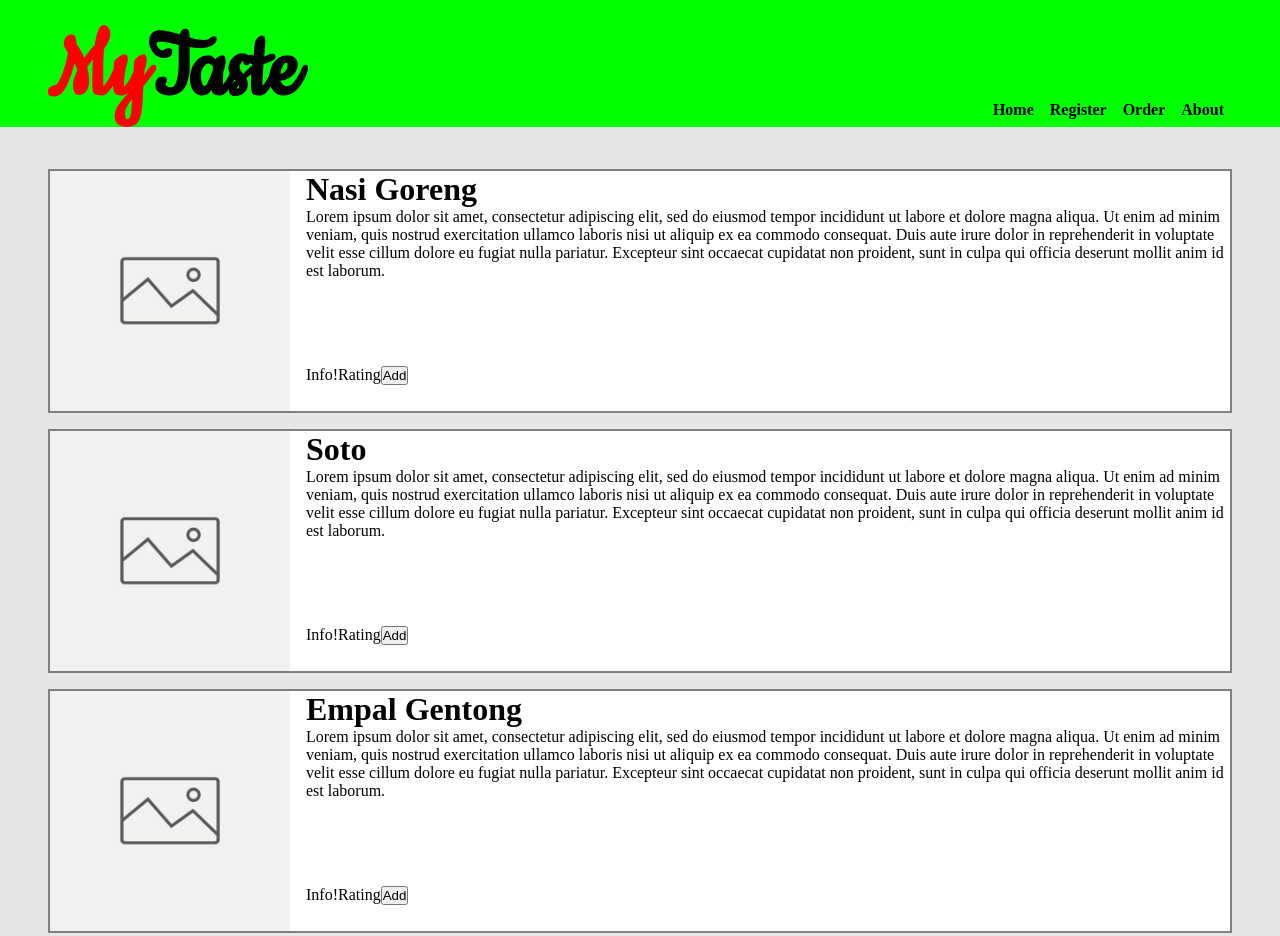
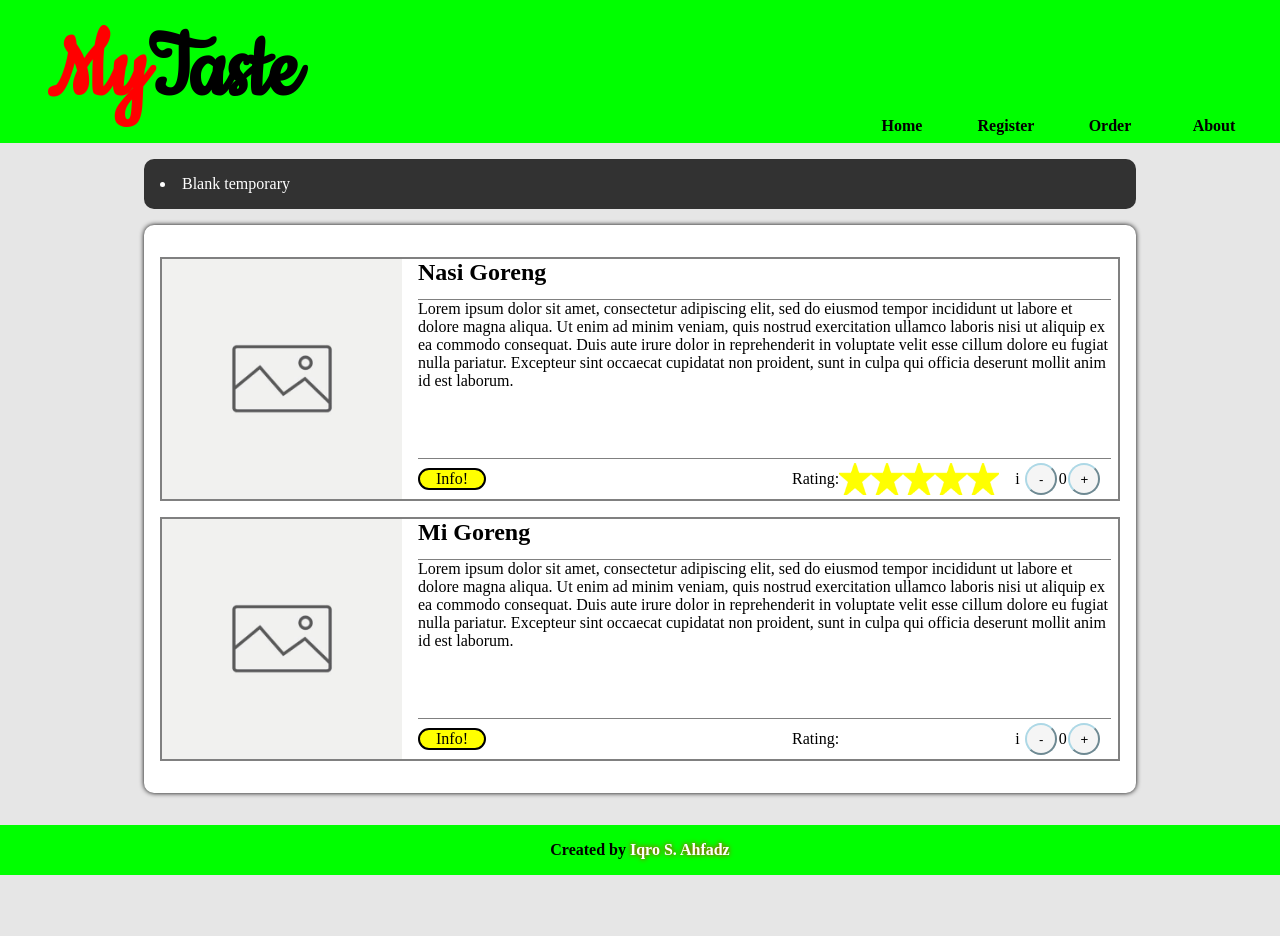
Before and after one commit to 1QOO/Restaurant-Website, a plain HTML site: page order.htm in a window 1280 px wide. Shown: the top 936 px of the page. After the commit the page ends 875 px from the top, so only its background shows below. Drawn offline with Linux system fonts and the light colour scheme.

Commit message:
finished info, rating, and order buttons temporary.

```diff
--- a/index.htm
+++ b/order.htm
@@ -9,6 +9,8 @@
     <link rel="preconnect" href="https://fonts.gstatic.com" crossorigin>
     <link href="https://fonts.googleapis.com/css?family=Cookie&effect=shadow-multiple&display=swap" rel="stylesheet">
     <script type="text/javascript" src="script.js">
+    </script>
+    <script type="text/javascript" src="script2.js">
     </script>
 </head>
 <body>
@@ -25,8 +27,21 @@
         </ul>
     </nav>
 </header>
-<main>
-</main>
+<div id="main-display">
+    <section id="promo-section">
+        <h2>PROMO</h2>
+    </section>
+    <main>
+        <menu id="menu-categories">
+            <li>Blank temporary</li>
+        </menu>
+        <section id="menu-display">
+        </section>
+    </main>
+    <section id="adv-section">
+        <h2>ADV</h2>
+    </section>
+</div>
 <footer>
     Created by <span id="creator-name">Iqro S. Ahfadz</span>
 </footer>
--- a/script.js
+++ b/script.js
@@ -9,35 +9,47 @@ function NewElement(name, attr=null, content=false){
     else return `${openTag}${closeTag}`
 }
 
-function createMenu(dishName, imageURL, dishDesc){
-    let target = document.getElementsByTagName("main")[0];
-
-    target.innerHTML +=
-    NewElement("div", "class=\"menu\"",
-        NewElement("img", `src="assets/img/img_default.jpeg" alt="dish"`, false)+
-        NewElement("div", "class=\"menu-content\"",
-            NewElement("h1", null, dishName)+
-            NewElement("p", null, dishDesc)
-        )+
-        NewElement("div", "class=\"menu-button\"",
-            NewElement("span", null, "Info!")+
-            NewElement("span", null, "Rating")+
-            NewElement("button", null, "Add")
-        )
-    );
-}
-
 let dummyText = "Lorem ipsum dolor sit amet, consectetur adipiscing elit, sed do eiusmod tempor incididunt ut "+
                 "labore et dolore magna aliqua. Ut enim ad minim veniam, quis nostrud exercitation ullamco laboris "+
                 "nisi ut aliquip ex ea commodo consequat. Duis aute irure dolor in reprehenderit in voluptate velit "+
                 "esse cillum dolore eu fugiat nulla pariatur. Excepteur sint occaecat cupidatat non proident, "+
                 "sunt in culpa qui officia deserunt mollit anim id est laborum.";
 
-document.addEventListener("DOMContentLoaded", ()=>{
+function createMenu(dishName, imageURL, dishDesc){
+    let target = document.getElementById("menu-display");
 
-createMenu("Nasi Goreng", "assets/img/curry_1.jpeg", dummyText);
-createMenu("Soto", "assets/img/curry_1.jpeg", dummyText);
-createMenu("Empal Gentong", "assets/img/curry_1.jpeg", dummyText);
-createMenu("Nila Bakar", "assets/img/curry_1.jpeg", dummyText);
+    target.innerHTML +=
+    NewElement("div", "class=\"menu\"",
+        NewElement("img", `src="assets/img/img_default.jpeg" alt="dish"`, false)+
+        NewElement("div", "class=\"menu-content\"",
+            NewElement("h2", null, dishName)+
+            NewElement("p", null, dishDesc)
+        )+
+        NewElement("div", "class=\"menu-actions\"",
+            infoTooltip(dummyText)+
+            NewElement("div", "class=\"rating-content\"", rating())+
+            NewElement("div", "class=\"order-actions\"", orderActions())
+        )
+    );
+}
 
-});
+function infoTooltip (info){
+    let element = NewElement("div", "class=\"info\"", "Info!"+
+                  NewElement("p", "class=\"info-content\" hidden", info));
+
+        return element;
+}
+
+function rating(){
+    let element = NewElement("canvas", "class=\"rating\" style=\"height:4vh;width:20vh;\"", "");
+
+    return `Rating: ${element}`;
+}
+
+function orderActions(){
+    let element = NewElement("button", null, "-")+
+                  NewElement("span", null, "0")+
+                  NewElement("button", null, "+");
+
+    return `i ${element}`;
+}
--- /dev/null
+++ b/script2.js
@@ -0,0 +1,34 @@
+class Component{
+    constructor(tagName, attribute, content, parent){
+        this.tagName = tagName;
+        this.attribute = attribute;
+        this.child = content;
+        this.parent = parent;
+
+        alert(this);
+    }
+}
+
+document.addEventListener("DOMContentLoaded", ()=>{
+
+let timeOut;
+
+createMenu("Nasi Goreng", "assets/img/curry_1.jpeg", dummyText);
+createMenu("Mi Goreng", "assets/img/curry_1jpeg", dummyText);
+
+document.getElementsByClassName("info")[0].addEventListener("mouseenter", ()=>{
+   timeOut = setTimeout(()=>{document.getElementsByClassName("info-content")[0].hidden = false;}, 500);
+});
+document.getElementsByClassName("info")[0].addEventListener("mouseleave", ()=>{
+   clearTimeout(timeOut);
+   timeOut = setTimeout(()=>{document.getElementsByClassName("info-content")[0].hidden = true},250);
+});
+
+//THIS CODE BELOW IS FOR CANVAS
+
+var c = document.getElementsByClassName("rating")[0];
+var ctx = c.getContext("2d");
+ctx.fillStyle = "yellow";
+ctx.fillRect(0, 0, c.width, c.height);
+
+});
--- a/style.css
+++ b/style.css
@@ -10,14 +10,12 @@ body{
 
 header{
     display: flex;
-    flex-flow: wrap row;
-    gap: 1rem;
-    padding: 1rem 3rem 0rem;
     background-color: lime;
 }
 
 #title{
     display: inline;
+    margin: 1rem 3rem;
     text-align: left;
     font-size: 100px;
     font-family: "Cookie", Times, serif;
@@ -32,15 +30,16 @@ header{
 
 nav{
     align-self: flex-end;
+    padding: 0px 1rem;
 }
 
 .nav-list{
     list-style-type: none;
-    display: flex;
 }
 
-.nav-list li{
-    flex: 1 1 100px;
+nav ul li{
+    display: inline-block;
+    width: 100px;
     text-align: center;
 }
 
@@ -62,10 +61,35 @@ a:hover{
     color: white;
 }
 
+#main-display{
+    display: grid;
+    grid-template-columns: 1fr 8fr 1fr;
+}
+
+#promo-section, #adv-section{
+    visibility: hidden;
+    width: 10vw;
+    padding:1rem;
+    text-align: center;
+}
+
 main{
-    width: 100vw;
-    margin: 10px auto;
-    padding: 1rem 3rem;
+    padding: 1rem;
+}
+
+#menu-categories{
+    border-radius: 10px;
+    background-color: rgb(50, 50, 50);
+    padding: 1rem;
+    color: white;
+}
+
+#menu-display{
+    border-radius: 10px;
+    box-shadow: 0px 0px 5px black;
+    background-color: white;
+    margin: 1rem 0rem;
+    padding: 1rem;
 }
 
 .menu{
@@ -74,7 +98,7 @@ main{
     position: relative;
     grid-template-columns: auto auto;
     grid-template-rows: 8fr 2fr;
-    gap: 1rem;
+    column-gap: 1rem;
     height: 30vh;
     margin: 1rem 0rem;
     border: solid 2px grey;
@@ -88,14 +112,70 @@ main{
 }
 
 .menu-content{
-    overflow-y: auto;
+    height: 25vh;
+    padding-right: 1%;
 }
 
-.menu-content h1{
-    position: sticky;
-    top: 0px;
-    width: 100%;
+.menu-content h2{
+    height: 5vh;
+}
+
+.menu-content p{
+    height: 20vh;
+    overflow-y: auto;
+    border-top: solid 1px grey;
+    border-bottom: solid 1px grey;
+}
+
+.menu-actions{
+    display: flex;
+    position: relative;
+    height: 5vh;
+    align-items: center;
+}
+
+.info{
+    display: inline-block;
+    background-color: yellow;
+    padding: 0px 1rem;
+    border:solid 2px black;
+    border-radius: 1rem;
+}
+
+.info-content{
+    border: dashed 2px blue;
     background-color: white;
+    position: absolute;
+    z-index: 2;
+    max-width: 100%;
+    padding: 1rem;
+    margin: 0px -1rem;
+}
+
+.rating{
+    -webkit-mask-image: url(assets/img/stars.png);
+    mask-image: url(assets/img/stars.png);
+    mask-size: contain;
+}
+
+.rating-content{
+    flex: 1 1 auto;
+    display: flex;
+    justify-content: flex-end;
+    align-items: center;
+}
+
+.order-actions{
+    padding: 0px 1rem;
+}
+
+.order-actions button{
+    width: 4vh;
+    height: 4vh;
+    border-color: lightblue;
+    border-radius: 50%;
+    margin: 0px 0.1rem;
+    background-color: whitesmoke;
 }
 
 footer{
```
Also changed, not shown: assets/img/stars.png (added).
